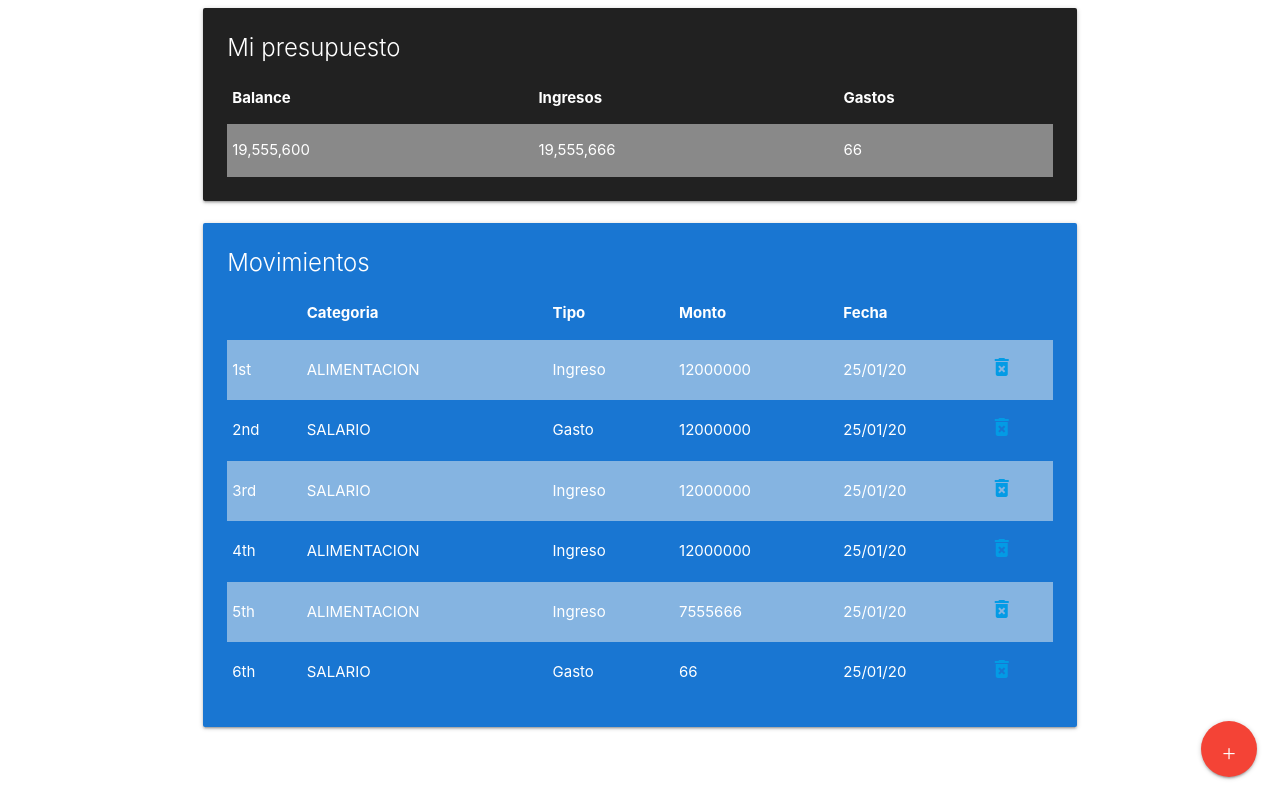
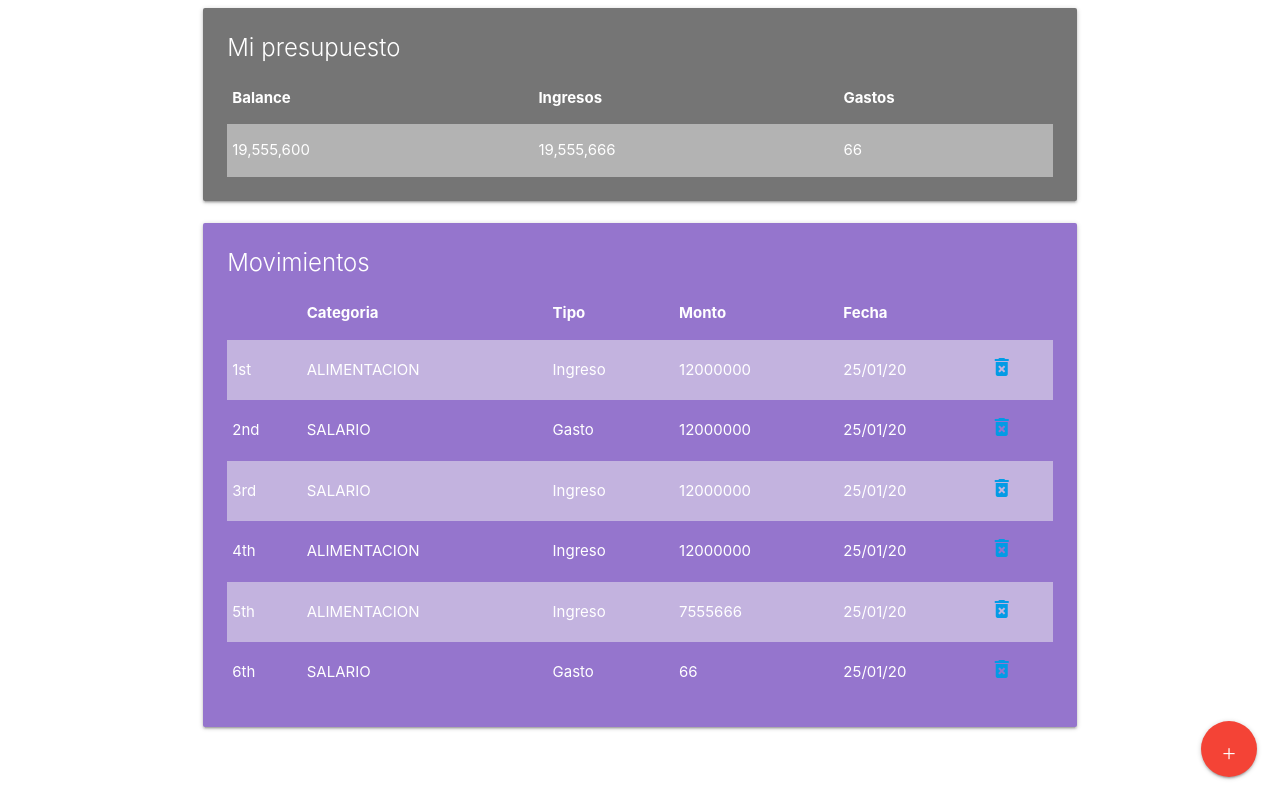
Before and after one commit to Adsuf/presupuesto, a Django app: page / in a window 1280 px wide. Run offline with Django 3.2, Linux system fonts and the light colour scheme; data comes from the database, SQL or seed files in the repository.

Commit message:
color  deep-purple lighten-2

```diff
--- a/templates/home.html
+++ b/templates/home.html
@@ -12,7 +12,7 @@
 
       <div class="row">
         <div class="col s12 m12">
-          <div class="card grey darken-4">
+          <div class="card grey darken-1">
             <div class="card-content white-text">
               <spam class="card-title">Mi presupuesto</spam>
                 <table class="striped">
@@ -37,7 +37,7 @@
             </div>
                 <div class="row">
                   <div class="col s12 m12">
-                    <div class="card blue darken-2">
+                    <div class="card deep-purple lighten-2">
                       <div class="card-content white-text">
                 <spam class="card-title">Movimientos</spam>
                 <table class="striped">
```
